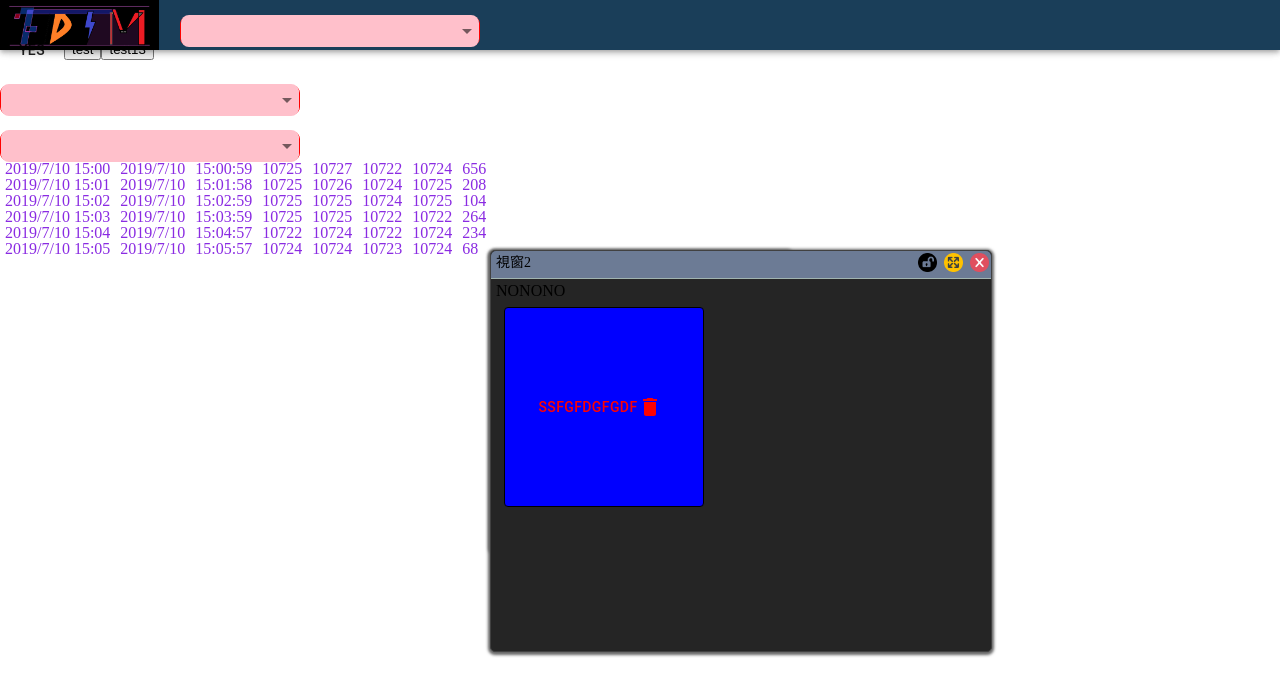
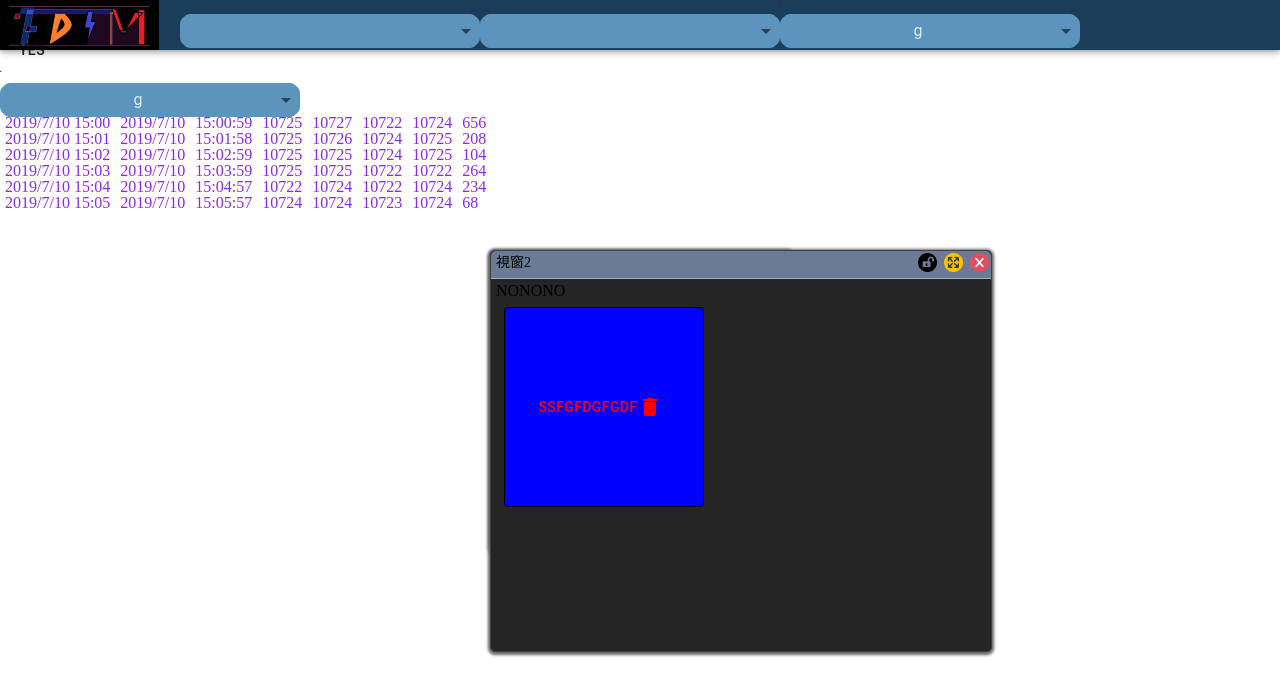
Before and after one commit to taiwanhua/fdtm, a React (Create React App) app: page / in a window 1280 px wide. Shown: the top 696 px of the page. Built offline with nearby package versions, Linux system fonts and the light colour scheme.

Commit message:
SimpleSelect完成、新增StateNotRendercontainer解決多餘rerender

```diff
--- /dev/null
+++ b/src/Component/Common/Container/StateNotRerendercontainer.js
@@ -0,0 +1,46 @@
+import React ,{useContext, useEffect} from "react"
+import {Topcontext} from "../Context/Topcontext";
+import {SimpleSelect} from "../Functional/Selects"
+
+
+//存在此層容器是因為當Globalcontext的State被更新時，會重新render其子組件，
+//所以在要使用的組件上再包一層容器去使用State，就能解決組件不該被渲染時被渲染的問題，
+//且被StateNotRerendercontainer(此層容器)包裹住的不同組件即使更新的是同一個State，也不會互相影響錯誤的被渲染
+
+export const StateNotRerendercontainer_SimpleSelect1=({props, ...other})=>{
+
+    const {Globalcontext, Globalcontextdispatch, state1, dispatch1} = useContext(Topcontext);
+    return(
+        <div>
+            <SimpleSelect props={{a: 11, b: 22, c: 33}} showvalue={true} handleChange={() => {
+                Globalcontextdispatch({
+                    type: "dragclose",
+                    payload: {
+                        test: {isclose: false}
+                    }
+                });
+            }} selectSetting={{muiSelectWidth: "300px", labelname: "one1"}} keep={["a"]} kill={["b"]}/>
+        </div>
+    )
+
+}
+
+
+
+export const StateNotRerendercontainer_SimpleSelect2=({props, ...other})=>{
+
+    const {Globalcontext, Globalcontextdispatch, state1, dispatch1} = useContext(Topcontext);
+    return(
+        <div>
+            <SimpleSelect props={{a: 11, b: 22, c: 33}} showvalue={true} handleChange={() => {
+                Globalcontextdispatch({
+                    type: "dragclose",
+                    payload: {
+                        test13: {isclose: false}
+                    }
+                });
+            }} selectSetting={{muiSelectWidth: "300px", labelname: "one1"}} keep={["a"]} kill={["b"]}/>
+        </div>
+    )
+
+}
--- a/src/Component/Common/Container/Topcontainer.js
+++ b/src/Component/Common/Container/Topcontainer.js
@@ -112,8 +112,8 @@ console.log(state)
             {/*<LineButton  props={{id:"dfsadf",border:"black 1px solid",textleft:"fff"}}/>*/}
             {/*<ContainedButton  props={{id:"as",textright:"CB",background:"red"}}></ContainedButton>*/}
             {/*<TextButton  props={{id:"as1",textright:"CB"}} />*/}
-            <SimpleSelect props={{a:11,b:22,c:33}} showvalue={true} selectSetting={{muiSelectWidth:"300px",labelname:"one1"}}  keep={["a"]} kill={["b"]} />
-            <SimpleSelect props={{a:11,b:22,c:33}}  selectSetting={{muiSelectWidth:"300px"}}/>
+            {/*<SimpleSelect props={{a:11,b:22,c:33,d:44,e:21,f:32,g:51,h:92,i:43,j:71,k:28,l:93}} showvalue={true} selectSetting={{muiSelectWidth:"300px",labelname:"one1",MuiSelect_border:"2px solid red",MuiSelect_borderradius:"20px",MuiSelect_hover_background:"red",MuiListItem_hover_background:"#b18ea6"}}  keep={["a"]} kill={["b"]} />*/}
+            <SimpleSelect props={{a:11,b:22,c:33,d:34,e:21,f:32,g:51}} defaultSelectItemValue={{itemvalue:51}}  selectSetting={{muiSelectWidth:"300px"}}/>
             <Droptable drop={{RorC:"C"}} data={Jsondata} />
 
 
--- a/src/Component/Common/Functional/Navigation.js
+++ b/src/Component/Common/Functional/Navigation.js
@@ -12,6 +12,7 @@ import {createMuiTheme} from "@material-ui/core";
 import AppBar from '@material-ui/core/AppBar';
 import Toolbar from '@material-ui/core/Toolbar';
 import {SimpleSelect} from "./Selects";
+import {StateNotRerendercontainer_SimpleSelect1,StateNotRerendercontainer_SimpleSelect2} from "../Container/StateNotRerendercontainer";
 
 
 //spacing為[0,10]之區間的數，控制元素間間格距離(padding)每一單位為8px
@@ -19,7 +20,7 @@ import {SimpleSelect} from "./Selects";
 
 
 const Navigation = props => {
-    const {Globalcontext, Globalcontextdispatch, state1, dispatch1} = useContext(Topcontext);
+    // const {Globalcontext, Globalcontextdispatch, state1, dispatch1} = useContext(Topcontext);
     // console.log("state",state)
     // console.log("state1",state1)
     // console.log(window)
@@ -86,11 +87,17 @@ const Navigation = props => {
                 <div id="FDTMLogo">
 
                 </div>
-                <SimpleSelect props={{a:11,b:22,c:33}} showvalue={true} selectSetting={{muiSelectWidth:"300px",labelname:"one1"}}  keep={["a"]} kill={["b"]} />
-
-
-
-
+                {/*<SimpleSelect props={{a: 11, b: 22, c: 33}} showvalue={true} handleChange={() => {*/}
+                    {/*Globalcontextdispatch({*/}
+                        {/*type: "dragclose",*/}
+                        {/*payload: {*/}
+                            {/*test: {isclose: false}*/}
+                        {/*}*/}
+                    {/*});*/}
+                {/*}} selectSetting={{muiSelectWidth: "300px", labelname: "one1"}} keep={["a"]} kill={["b"]}/>*/}
+                <StateNotRerendercontainer_SimpleSelect1/>
+                <StateNotRerendercontainer_SimpleSelect2/>
+                <SimpleSelect props={{a:11,b:22,c:33,d:34,e:21,f:32,g:51}} defaultSelectItemValue={{itemvalue:51}}  selectSetting={{muiSelectWidth:"300px"}}/>
 
 
 
@@ -113,27 +120,27 @@ const Navigation = props => {
 
             <Buttonself>yes</Buttonself>
 
-            <button
-                onClick={() => {
-                    Globalcontextdispatch({
-                        type: "dragclose",
-                        payload: {
-                            test: {isclose: false}
-                        }
-                    });
-                }
-                }>
-                test
-            </button>
-            <button onClick={() => {
-                Globalcontextdispatch({
-                    type: "dragclose",
-                    payload: {
-                        test13: {isclose: false}
-                    }
-                });
-            }}>test13
-            </button>
+            {/*<button*/}
+                {/*onClick={() => {*/}
+                    {/*Globalcontextdispatch({*/}
+                        {/*type: "dragclose",*/}
+                        {/*payload: {*/}
+                            {/*test: {isclose: false}*/}
+                        {/*}*/}
+                    {/*});*/}
+                {/*}*/}
+                {/*}>*/}
+                {/*test*/}
+            {/*</button>*/}
+            {/*<button onClick={() => {*/}
+                {/*Globalcontextdispatch({*/}
+                    {/*type: "dragclose",*/}
+                    {/*payload: {*/}
+                        {/*test13: {isclose: false}*/}
+                    {/*}*/}
+                {/*});*/}
+            {/*}}>test13*/}
+            {/*</button>*/}
 
         </React.Fragment>
     )
--- a/src/Component/Common/Functional/Selects.js
+++ b/src/Component/Common/Functional/Selects.js
@@ -20,7 +20,16 @@ import Select from "@material-ui/core/Select";
  * screen width  |--------|--------|--------|--------|-------->    <br>
  * range             |   xs    |   sm    |   md  |   lg     |   xl      <br>
  *  父組件控制:
- *  1.
+ *  1. handleChange : (可選)由父組件傳入 setState 或 dispatch 的方法，供SimpleSelect(基本下拉選單)更新state，不傳也沒關係，因SimpleSelect內部也有 state 控制，使用如 :
+ *      <SimpleSelect props={{a: 11, b: 22, c: 33}} showvalue={true} handleChange={() => {
+ *          Globalcontextdispatch({
+ *              type: "dragclose",
+ *                  payload: {
+ *                      test: {isclose: false}
+ *                  }
+ *              });
+ *          }} selectSetting={{muiSelectWidth: "300px", labelname: "one1"}} keep={["a"]} kill={["b"]}/>
+ *          ，另外若有需要請以 StateNotRerendercontainer 容器包裹，以阻止多餘的重新渲染
  * 必傳參數:
  * 1. props : 下拉選單內容，由於props專門用於設定下拉選單內容 ( 如 : <SimpleSelect props={{a:11,b:22,c:33}}  /> )，所以其他參數個別傳遞
  * 2. muiSelectWidth : 下拉選單寬度，傳遞至SelectSetting的props，使用如 : <SimpleSelect props={{a:11,b:22,c:33}} showvalue={true} selectSetting={{muiSelectWidth:"300px", labelname:"one"}} keep={["a"]} kill={["b"]} />
@@ -29,24 +38,51 @@ import Select from "@material-ui/core/Select";
  * 2. disabled : (boolean) 是否啟用 (暫不開放)
  * 3. label_background : 小標題背景色，使用如 : <SimpleSelect props={{a:11,b:22,c:33}} showvalue={true} selectSetting={{muiSelectWidth:"300px", labelname:"one"}} keep={["a"]} kill={["b"]} />
  * 4. label_border :小標題邊框
- * 5. label_border-radius : 小標題邊框圓角
+ * 5. label_borderradius : 小標題邊框圓角
  * 6. label_color : 小標題文字顏色
  * 7. label_fontSize : 小標題文字大小
  * 8. labelname : 小標題文字
- * 9.
+ * 9. MuiSelect_height : 下拉選單高度
+ * 10. MuiSelect_borderradius : 下拉選單邊框圓角
+ * 11. MuiSelect_background : 下拉選單背景色
+ * 12. MuiSelect_border : 下拉選單邊框
+ * 13. MuiSelect_hover_background : 下拉選單hover背景色
+ * 14. underline_before : 下拉選單選擇前底線
+ * 15. underline_after : 下拉選單選擇前底線(推薦優先underline_before使用)
+ * 16. MuiListItem_InMuiSelect_color : 下拉選單內選項文字顏色
+ * 17. MuiListItem_InMuiSelect_textAlign : 下拉選單內選項文字對齊 ( center、left、right )
+ * 18. MuiListItem_background : 選項背景色
+ * 19. MuiListItem_color : 選項文字顏色
+ * 20. MuiListItem_border : 選項邊框
+ * 21. MuiListItem_borderradius : 選項邊框圓角
+ * 22. MuiListItem_hover_background : 選項hover背景色
+ * 23. MuiListItem_hover_color : 選項hover文字顏色
+ * 24. MuiListItem_hover_border : 選項hover邊框
+ * 25. MuiListItem_hover_borderradius : 選項hover邊框圓角
+ * 26. MuiListItem_selected_background : 上次被選擇選項背景色
+ * 27. MuiListItem_selected_color :上次被選擇選項文字顏色
+ * 28. MuiListItem_selected_border :上次被選擇選項邊框
+ * 29. MuiListItem_selected_borderradius :上次被選擇選項邊框圓角
+ * 30. MuiListItem_selected_hover_background :上次被選擇選項hover背景色
+ * 31. MuiListItem_selected_hover_color : 上次被選擇選項hover文字顏色
+ * 32. MuiListItem_selected_hover_border : 上次被選擇選項hover邊框
+ * 33. MuiListItem_selected_hover_borderradius : 上次被選擇選項hover邊框圓角
+ * 34. itemvalue : 下拉選單預選的選項，預設為false，使用如 : <SimpleSelect props={{a:11,b:22,c:33,d:34,e:21,f:32,g:51}} showvalue={true} defaultSelectItemValue={{itemvalue:51}} selectSetting={{muiSelectWidth:"300px"}}/>
+ * 35. keep : 下拉選單內選項篩選後要保留哪些選項，請傳入陣列，使用如 : <SimpleSelect props={{a:11,b:22,c:33,d:34,e:21,f:32,g:51}} showvalue={true} defaultSelectItemValue={{itemvalue:51}} selectSetting={{muiSelectWidth:"300px"}}  keep={["a"]} kill={["b"]} />
+ * 36. kill : 下拉選單內選項篩選後要刪除哪些選項，請傳入陣列，使用如 : <SimpleSelect props={{a:11,b:22,c:33,d:34,e:21,f:32,g:51}} showvalue={true} defaultSelectItemValue={{itemvalue:51}} selectSetting={{muiSelectWidth:"300px"}}  keep={["a"]} kill={["b"]} />
  *
- * 3. color : 字體顏色  (暫不適用xs、sm、md、lg、xl)
- * 4. background : 背景色  (暫不適用xs、sm、md、lg、xl)
- * 5. width  : 寬度  (暫不適用xs、sm、md、lg、xl)
- * 6. height : 高度  (暫不適用xs、sm、md、lg、xl)
- * 7. border : 邊框樣式  (暫不適用xs、sm、md、lg、xl)
- * 8. spacing : spacing為[0,10]之區間的數，控制元素間間格距離(padding)每一單位為8px  (暫不適用xs、sm、md、lg、xl)
- * 9. hoverbackground :鼠標在按鈕上的背景色  (暫不適用xs、sm、md、lg、xl)
+ * X. color : 字體顏色  (暫不適用xs、sm、md、lg、xl)
+ * X. background : 背景色  (暫不適用xs、sm、md、lg、xl)
+ * X. width  : 寬度  (暫不適用xs、sm、md、lg、xl)
+ * X. height : 高度  (暫不適用xs、sm、md、lg、xl)
+ * X. border : 邊框樣式  (暫不適用xs、sm、md、lg、xl)
+ * X. spacing : spacing為[0,10]之區間的數，控制元素間間格距離(padding)每一單位為8px  (暫不適用xs、sm、md、lg、xl)
+ * X. hoverbackground :鼠標在按鈕上的背景色  (暫不適用xs、sm、md、lg、xl)
  *
- * @file: Buttons.js
- * @constant Styled-component_邊框線按紐:LineButton
+ * @file: Selects.js
+ * @constant Styled-component_基本下拉選單:SimpleSelect
  * @author: Arhua Ho
- * @date: 2019/8/4
+ * @date: 2019/9/29
  */
 export const SimpleSelect = ({props, ...other}) => {
 
@@ -58,26 +94,27 @@ export const SimpleSelect = ({props, ...other}) => {
 
             "&& label": {
                 //小標題樣式
-                background: "red",
-                border: "1px solid blue ",
-                color: "white",
-                "border-radius": "8px",
-                fontSize: "5px",
+                background: other.selectSetting.label_background || "#5c94bd",
+                border: other.selectSetting.label_border || "1px solid #470938",
+                color: other.selectSetting.label_color || "#d9eeec",
+                "border-radius": other.selectSetting.label_borderradius || "6px",
+                fontSize: other.selectSetting.fontSize || "17px",
             },
             "& .MuiInputBase-root": {
                 //邊框樣式 ---組1
-                height: "30px",
+                height: (other.selectSetting.MuiSelect_height && parseInt(other.selectSetting.MuiSelect_height) + "px") || "30px",
                 width: other.selectSetting.muiSelectWidth,
-                border: "1px solid red ",
-                "border-radius": "8px",
+                border: other.selectSetting.MuiSelect_border || "2px solid #5c94bd ",
+                "border-radius": other.selectSetting.MuiSelect_borderradius || "8px",
             },
             "& .MuiSelect-root": {
                 //下拉選單樣式 ---組1
                 //color: "blue",
-                height: "15px", //高度為邊框高度-15
-                width:  other.selectSetting.muiSelectWidth,
-                "border-radius": "8px",
-                background: "pink",
+                height: (other.selectSetting.MuiSelect_height && parseInt(other.selectSetting.MuiSelect_height) - 15 + "px") || "15px", //高度為邊框高度-15
+                width: other.selectSetting.muiSelectWidth,
+                "border-radius": other.selectSetting.MuiSelect_borderradius || "8px",
+                background: other.selectSetting.MuiSelect_background || "#5c94bd",
+                border: other.selectSetting.MuiSelect_border || "1px solid #5c94bd ",
             },
             "& .MuiSelect-root:hover": {
                 //下拉選單hover樣式 ---組1
@@ -85,25 +122,24 @@ export const SimpleSelect = ({props, ...other}) => {
                 // height: "15px", //高度為邊框高度-15
                 // width: "300px",
                 // "border-radius": "8px",
-                background: "orange",
+                background: other.selectSetting.MuiSelect_hover_background || "#3c9d9b",
             },
             "&& .MuiInput-underline:before": {
                 //底線選擇前樣式 ---組2
-                borderBottom: "0px solid rgba(0, 0, 0, 0.42)",
+                borderBottom: other.selectSetting.underline_before || "0px solid rgba(0, 0, 0, 0.42)",
             },
             "&& .MuiInput-underline:after": {
                 //底線選擇後樣式 ---組2
-                borderBottom: "0px solid rgba(0, 0, 0, 0.42)",
+                borderBottom: other.selectSetting.underline_after || "0px solid rgba(0, 0, 0, 0.42)",
             },
         }
         ,
         selectValue: {
             "&& .MuiSelect-select": {
                 ////下拉選單字體樣式
-                color: "red",
-                textAlign: "center", //center,left,right
+                color: other.selectSetting.MuiListItem_InMuiSelect_color || "#d9eeec",
+                textAlign: other.selectSetting.MuiListItem_InMuiSelect_textAlign || "center", //center,left,right
             },
-
         }
         ,
         menu: {
@@ -115,31 +151,31 @@ export const SimpleSelect = ({props, ...other}) => {
             // },
             "&.MuiListItem-button": {
                 //未被選中之下拉選項
-                background: "red",
-                color: "green",
-                border: "1px solid red ",
-                "border-radius": "8px",
+                background: other.selectSetting.MuiListItem_background || "#64b2cd",
+                color: other.selectSetting.MuiListItem_color || "#105e62",
+                border: other.selectSetting.MuiListItem_border || "2px solid #b6e6bd ",
+                "border-radius": other.selectSetting.MuiListItem_borderradius || "8px",
             },
             "&.MuiListItem-button:hover": {
                 //被hover之下拉選項
-                background: "blue",
-                color: "green",
-                border: "1px solid red ",
-                "border-radius": "8px",
+                background: other.selectSetting.MuiListItem_hover_background || "#f77754",
+                color: other.selectSetting.MuiListItem_hover_color || "#105e62",
+                border: other.selectSetting.MuiListItem_hover_border || "2px solid #b6e6bd ",
+                "border-radius": other.selectSetting.MuiListItem_hover_borderradius || "8px",
             },
             "&.Mui-selected": {
                 //上一次選擇的選項之下拉選項
-                background: "black",
-                color: "black",
-                border: "1px solid red ",
-                "border-radius": "8px",
+                background: other.selectSetting.MuiListItem_selected_background || "#ef4b4b",
+                color: other.selectSetting.MuiListItem_selected_color || "#105e62",
+                border: other.selectSetting.MuiListItem_selected_border || "2px solid #b6e6bd ",
+                "border-radius": other.selectSetting.MuiListItem_selected_borderradius || "8px",
             },
             "&.Mui-selected:hover": {
                 //上一次選擇的選項且被hover之下拉選項
-                color: "black",
-                background: "red",
-                border: "1px solid red ",
-                "border-radius": "8px",
+                color: other.selectSetting.MuiListItem_selected_hover_color || "#105e62",
+                background: other.selectSetting.MuiListItem_selected_hover_background || "#f77754",
+                border: other.selectSetting.MuiListItem_selected_hover_border || "2px solid #b6e6bd ",
+                "border-radius": other.selectSetting.MuiListItem_selected_hover_borderradius || "8px",
             },
         }
         ,
@@ -153,7 +189,7 @@ export const SimpleSelect = ({props, ...other}) => {
 
     const classes = useStyles();
     const [values, setValues] = React.useState({
-        SelectValue: "",
+        SelectValue: (other.defaultSelectItemValue && other.defaultSelectItemValue.itemvalue) || "",
         name: ""
     });
 
@@ -164,6 +200,8 @@ export const SimpleSelect = ({props, ...other}) => {
             ...oldValues,
             [event.target.name]: event.target.value
         }));
+        ((other.handleChange && other.handleChange()) || console.log("No HandleChange"))
+
     }
 
     //移除kill陣列內內容
@@ -179,10 +217,12 @@ export const SimpleSelect = ({props, ...other}) => {
     return (
         <form className={classes.root} autoComplete="off">
             <FormControl className={classes.formControl} disabled={false}>
-                <InputLabel htmlFor="simpleSelect">{other.selectSetting.labelname && other.selectSetting.labelname}</InputLabel>
+                <InputLabel
+                    htmlFor="simpleSelect">{other.selectSetting.labelname && other.selectSetting.labelname}</InputLabel>
                 <Select
                     value={values.SelectValue}
-                    onChange={other.handleChange || handleChange}
+                    // onChange={other.handleChange || handleChange}
+                    onChange={handleChange}
                     inputProps={{
                         name: "SelectValue",
                         id: "simpleSelect",
```
